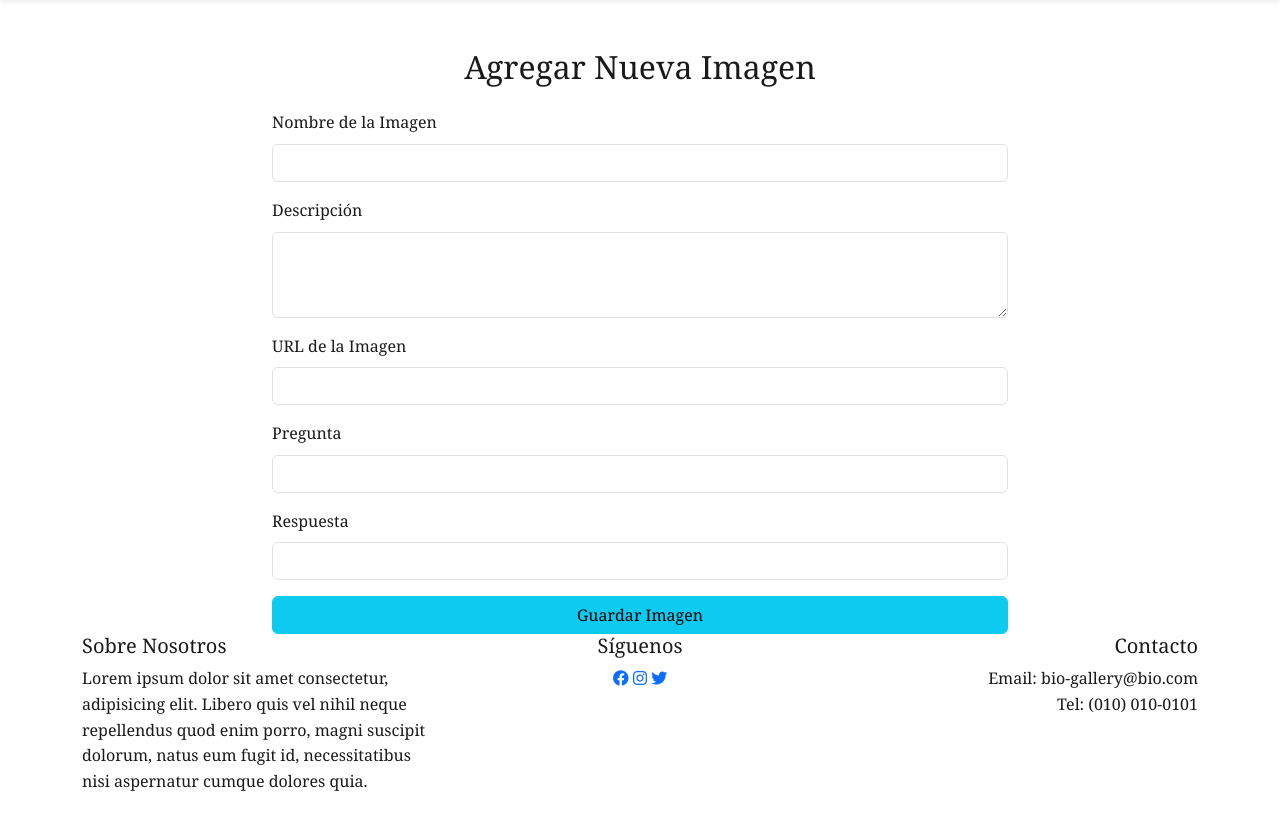
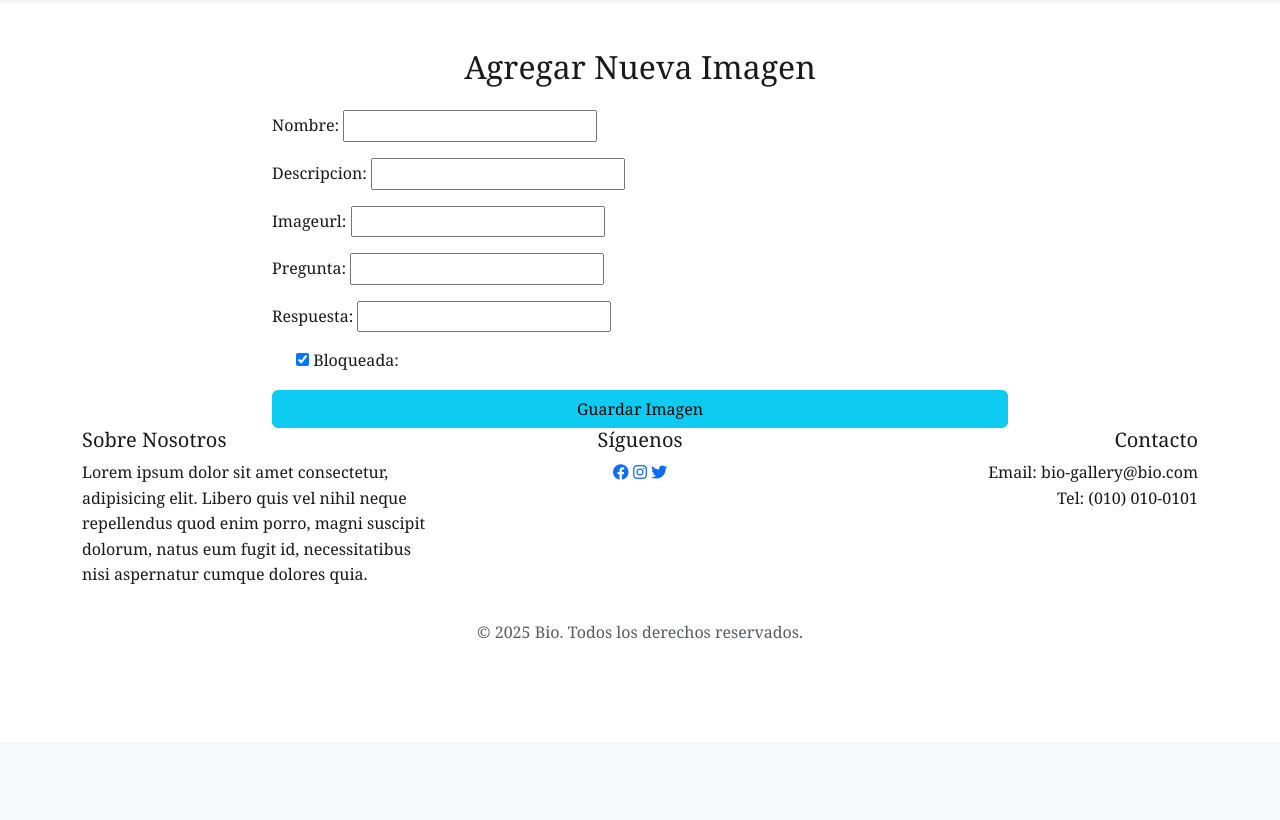
Before and after one commit to Thowers/Bio-gallery, a Django app: template biogallery/templates/pages/admin_imagen.html in a window 1280 px wide. Shown: the part 58-878 px from the top of the page. After the commit the page ends 697 px from the top, so only its background shows below. Run offline with Django 5.2, Linux system fonts and the light colour scheme; the template is opened without the code that fills it: values that come from a table or form of the project are taken from there, others are empty; some libraries are stand-ins or nearby versions.

Commit message:
Agregacion imagenes, y desbloqueo.

```diff
--- /dev/null
+++ b/apps/bio/forms.py
@@ -0,0 +1,10 @@
+from django import forms
+from .models import Imagen
+
+class ImagenForm(forms.ModelForm):
+    class Meta:
+        model = Imagen
+        fields = ['nombre', 'descripcion', 'imageurl', 'pregunta', 'respuesta', 'bloqueada']
+        widgets = {
+            'bloqueada': forms.CheckboxInput(),
+        }
--- a/apps/bio/urls.py
+++ b/apps/bio/urls.py
@@ -1,10 +1,10 @@
 from django.urls import path
-from . import views
-from .views import desbloquear_imagen
-from django.conf.urls.static import static
-from django.conf import settings
+from .views import bio, admin_imagen, desbloquear_imagen
+
+app_name = 'bio'
+
 urlpatterns = [
-    path('', views.bio, name='bio'),
-    path('desbloquear-imagen/<int:imagen_id>/',desbloquear_imagen, name='desbloquear-imagen'),
-
-]+static(settings.MEDIA_URL, document_root=settings.MEDIA_ROOT)
+    path('', bio, name='bio'),
+    path('admin-imagen/', admin_imagen, name='admin_imagen'),
+    path('desbloquear-imagen/<int:imagen_id>/', desbloquear_imagen, name='desbloquear_imagen'),
+]
--- a/biogallery/templates/includes/header.html
+++ b/biogallery/templates/includes/header.html
@@ -29,7 +29,7 @@
                     <a class="nav-link" href="/registro/"><i class="fa-solid fa-user-plus"></i> Registro</a>
                 </li>
                 <li class="nav-item">
-                    <a class="nav-link" href="/admin-imagen/"><i class="fa-solid fa-camera-rotate"></i> Agregar Imagen</a>
+                    <a class="nav-link" href="/bio/admin-imagen/"><i class="fa-solid fa-camera-rotate"></i> Agregar Imagen</a>
                 </li>
             </ul>
         </div>
--- a/biogallery/templates/pages/admin_imagen.html
+++ b/biogallery/templates/pages/admin_imagen.html
@@ -2,40 +2,52 @@
 {% load static %}
 
 {% block title %}Agregar Nueva Imagen{% endblock %}
-
 
 {% block content %}
 <div class="container mt-5">
   <div class="row justify-content-center">
     <div class="col-md-8">
       <h2 class="text-center mb-4">Agregar Nueva Imagen</h2>
-      <form class="needs-validation" novalidate method="post">
+      <form method="post" action="{% url 'bio:admin_imagen' %}" class="needs-validation" novalidate>
         {% csrf_token %}
+        {{ form.non_field_errors }}
+
         <div class="mb-3">
-          <label for="nombre" class="form-label">Nombre de la Imagen</label>
-          <input type="text" class="form-control" id="nombre" name="nombre" required>
-          <div class="invalid-feedback">Por favor ingrese el nombre de la imagen.</div>
+          {{ form.nombre.label_tag }}
+          {{ form.nombre }}
+          {{ form.nombre.errors }}
         </div>
+
         <div class="mb-3">
-          <label for="descripcion" class="form-label">Descripción</label>
-          <textarea class="form-control" id="descripcion" name="descripcion" rows="3" required></textarea>
-          <div class="invalid-feedback">Por favor ingrese una descripción.</div>
+          {{ form.descripcion.label_tag }}
+          {{ form.descripcion }}
+          {{ form.descripcion.errors }}
         </div>
+
         <div class="mb-3">
-          <label for="url" class="form-label">URL de la Imagen</label>
-          <input type="text" class="form-control" id="url" name="url" required>
-          <div class="invalid-feedback">Por favor ingrese la URL de la imagen.</div>
+          {{ form.imageurl.label_tag }}
+          {{ form.imageurl }}
+          {{ form.imageurl.errors }}
         </div>
+
         <div class="mb-3">
-          <label for="pregunta" class="form-label">Pregunta</label>
-          <input type="text" class="form-control" id="pregunta" name="pregunta" required>
-          <div class="invalid-feedback">Por favor ingrese una pregunta.</div>
+          {{ form.pregunta.label_tag }}
+          {{ form.pregunta }}
+          {{ form.pregunta.errors }}
         </div>
+
         <div class="mb-3">
-          <label for="respuesta" class="form-label">Respuesta</label>
-          <input type="text" class="form-control" id="respuesta" name="respuesta" required>
-          <div class="invalid-feedback">Por favor ingrese una respuesta.</div>
+          {{ form.respuesta.label_tag }}
+          {{ form.respuesta }}
+          {{ form.respuesta.errors }}
         </div>
+
+        <div class="form-check mb-3">
+          {{ form.bloqueada }}
+          {{ form.bloqueada.label_tag }}
+          {{ form.bloqueada.errors }}
+        </div>
+
         <button type="submit" class="btn btn-info w-100">Guardar Imagen</button>
       </form>
     </div>
--- a/biogallery/urls.py
+++ b/biogallery/urls.py
@@ -1,22 +1,6 @@
-"""
-URL configuration for biogallery project.
-
-The `urlpatterns` list routes URLs to views. For more information please see:
-    https://docs.djangoproject.com/en/5.1/topics/http/urls/
-Examples:
-Function views
-    1. Add an import:  from my_app import views
-    2. Add a URL to urlpatterns:  path('', views.home, name='home')
-Class-based views
-    1. Add an import:  from other_app.views import Home
-    2. Add a URL to urlpatterns:  path('', Home.as_view(), name='home')
-Including another URLconf
-    1. Import the include() function: from django.urls import include, path
-    2. Add a URL to urlpatterns:  path('blog/', include('blog.urls'))
-"""
 from django.contrib import admin
 from django.urls import path, include
-from .views import inicio
+from .views import inicio, login_view, registro_view
 from django.conf import settings
 from django.conf.urls.static import static
 from . import views
@@ -24,10 +8,10 @@
 urlpatterns = [
     path('admin/', admin.site.urls),
     path('', inicio, name="inicio"),
-    path('bio/', include('apps.bio.urls')),
     path('login/', views.login_view, name='login'),
     path('registro/', views.registro_view, name='registro'),
-    path('admin-imagen/', views.admin_imagen_view, name='admin_imagen'),
+    path('bio/', include(('apps.bio.urls', 'bio'), namespace='bio')),
+
 ]
 
 if settings.DEBUG:
--- a/static/main/logica.js
+++ b/static/main/logica.js
@@ -80,7 +80,7 @@
     // Evento para desbloquear imagen
     unlockBtn.addEventListener('click', function() {
         if (currentImageId && isLockedImage) {
-            fetch(`/desbloquear_imagen/${currentImageId}/`, {
+            fetch(`/bio/desbloquear-imagen/${currentImageId}/`, {
                 method: 'POST',
                 headers: {
                     'X-CSRFToken': getCookie('csrftoken'),
```
Also changed, not shown: apps/bio/views.py (+12 -1 lines), biogallery/views.py (line endings or trailing spaces), db.sqlite3.
